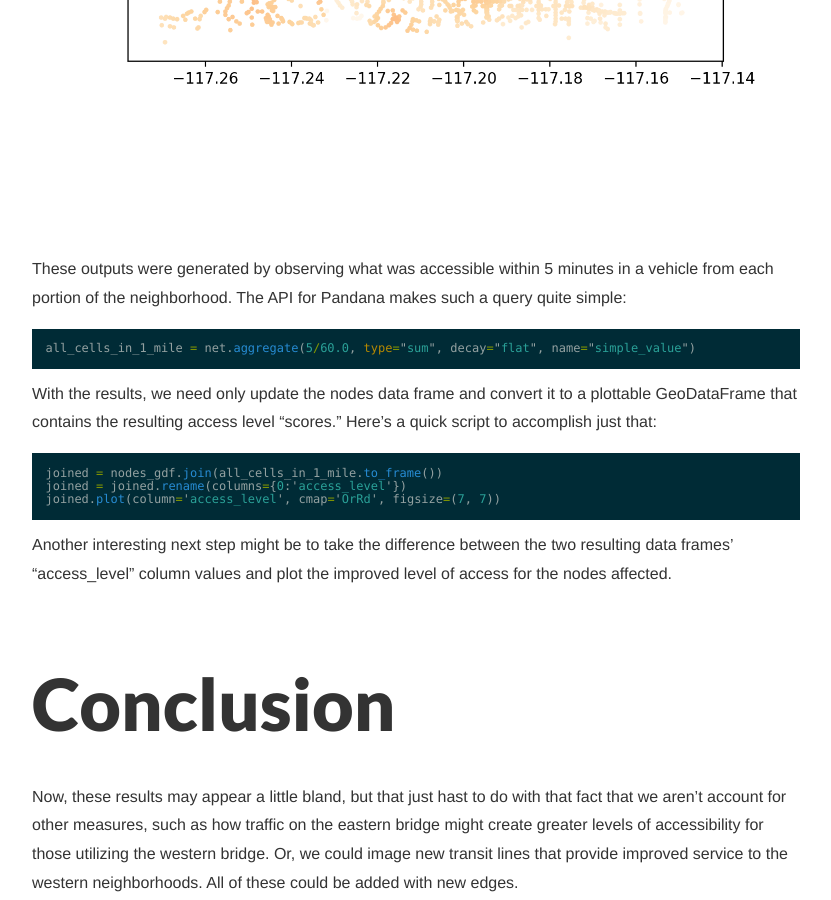
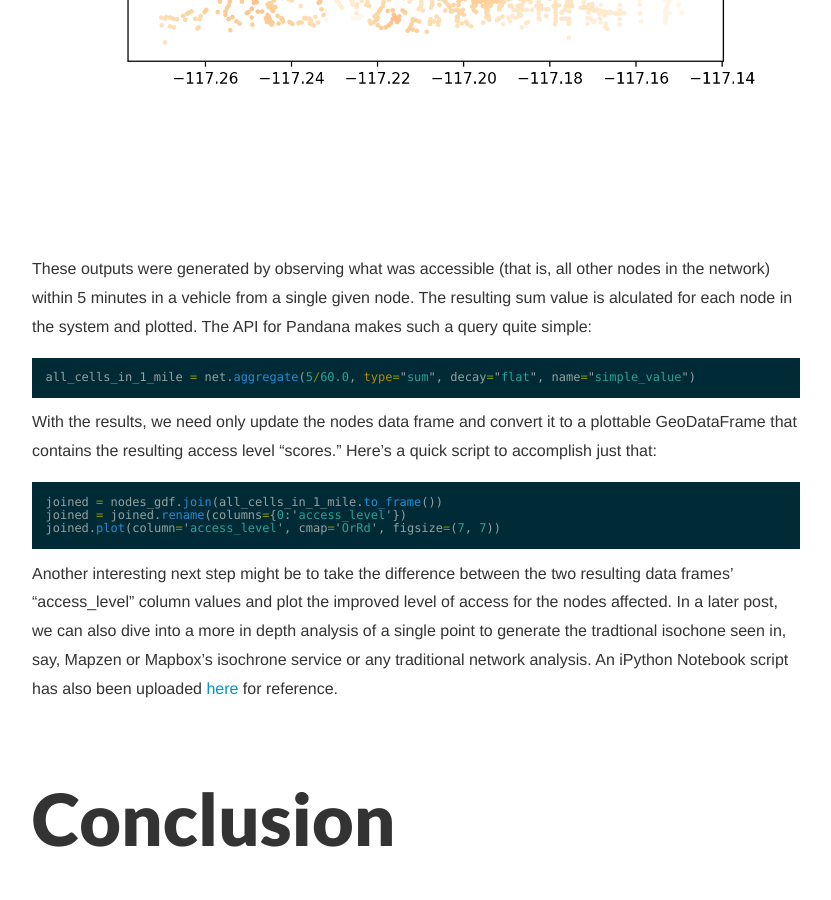
Before and after one commit to kuanb/kuanb.github.io, a Jekyll site: the page built from _posts/2017-07-12-easy-accessibility.md, in a window 1280 px wide and 900 px high, scrolled down 12523 px. Shown: the whole window, without its empty margins (224-1055 px from the left). Built offline with Jekyll 4.4.1, drawn with Linux system fonts in a browser that asks for light colours; nearby versions of some CDN libraries; comment, search, counter and statistics services are not loaded; some of the changed text lies outside the part shown.

Commit message:
update post, add gist link

```diff
--- a/_posts/2017-07-12-easy-accessibility.md
+++ b/_posts/2017-07-12-easy-accessibility.md
@@ -264,11 +264,11 @@
 
 ![auto_no_bridge](https://raw.githubusercontent.com/kuanb/kuanb.github.io/master/images/_posts/accessibility/auto_no_bridge.png)
 
-…and then the improvements, with he new bridge:
+…and then the improvements, with the new bridge:
 
 ![auto_with_bridge](https://raw.githubusercontent.com/kuanb/kuanb.github.io/master/images/_posts/accessibility/auto_with_bridge.png)
 
-These outputs were generated by observing what was accessible within 5 minutes in a vehicle from each portion of the neighborhood. The API for Pandana makes such a query quite simple:
+These outputs were generated by observing what was accessible (that is, all other nodes in the network) within 5 minutes in a vehicle from a single given node. The resulting sum value is alculated for each node in the system and plotted. The API for Pandana makes such a query quite simple:
 
 {% highlight python %}
 all_cells_in_1_mile = net.aggregate(5/60.0, type="sum", decay="flat", name="simple_value")
@@ -282,7 +282,7 @@
 joined.plot(column='access_level', cmap='OrRd', figsize=(7, 7))
 {% endhighlight %}
 
-Another interesting next step might be to take the difference between the two resulting data frames’ “access_level” column values and plot the improved level of access for the nodes affected.
+Another interesting next step might be to take the difference between the two resulting data frames’ “access_level” column values and plot the improved level of access for the nodes affected. In a later post, we can also dive into a more in depth analysis of a single point to generate the tradtional isochone seen in, say, Mapzen or Mapbox's isochrone service or any traditional network analysis. An iPython Notebook script has also been uploaded [here](https://gist.github.com/kuanb/75b8e13db4e3082efcf886acc70956dd) for reference.
 
 # Conclusion
 Now, these results may appear a little bland, but that just hast to do with that fact that we aren’t account for other measures, such as how traffic on the eastern bridge might create greater levels of accessibility for those utilizing the western bridge. Or, we could image new transit lines that provide improved service to the western neighborhoods. All of these could be added with new edges.
@@ -290,3 +290,8 @@
 ![osmnx_isolines](https://raw.githubusercontent.com/kuanb/kuanb.github.io/master/images/_posts/accessibility/osmnx_isolines.png)
 
 In addition, tools such as OSMnx have already [dabbled](https://github.com/gboeing/osmnx/blob/master/examples/13-isolines-isochrones.ipynb) in converting these nodes to MultiPolygons (see above image) to generate your own more traditional isochrones, which could be saved as GeoJSONs and made web-ready for inclusion in, say, a dynamic Leaflet or Mapbox map.
+
+<blockquote class="twitter-tweet" data-lang="en"><p lang="en" dir="ltr">Here&#39;s an animated version of previous tweet (5 - 80 mins) accessibility time. <a href="https://t.co/qJs4W3pvsP">pic.twitter.com/qJs4W3pvsP</a></p>&mdash; Benjamin Eckel (@bhelx) <a href="https://twitter.com/bhelx/status/873412605515268096">June 10, 2017</a></blockquote>
+<script async src="//platform.twitter.com/widgets.js" charset="utf-8"></script>
+
+Update: I also wanted to add a really cool visualization made by another user of this same OS toolchain, Ben Eckel. He developed a terrific visualization of accessibility from a single point over time in his hometown of New Orleans. Checkout out the above linked tweet and read the thread to view his notebook on how he developed those outputs.
```
Also changed, not shown: images/_posts/accessibility/base_nw_bridge.png.
